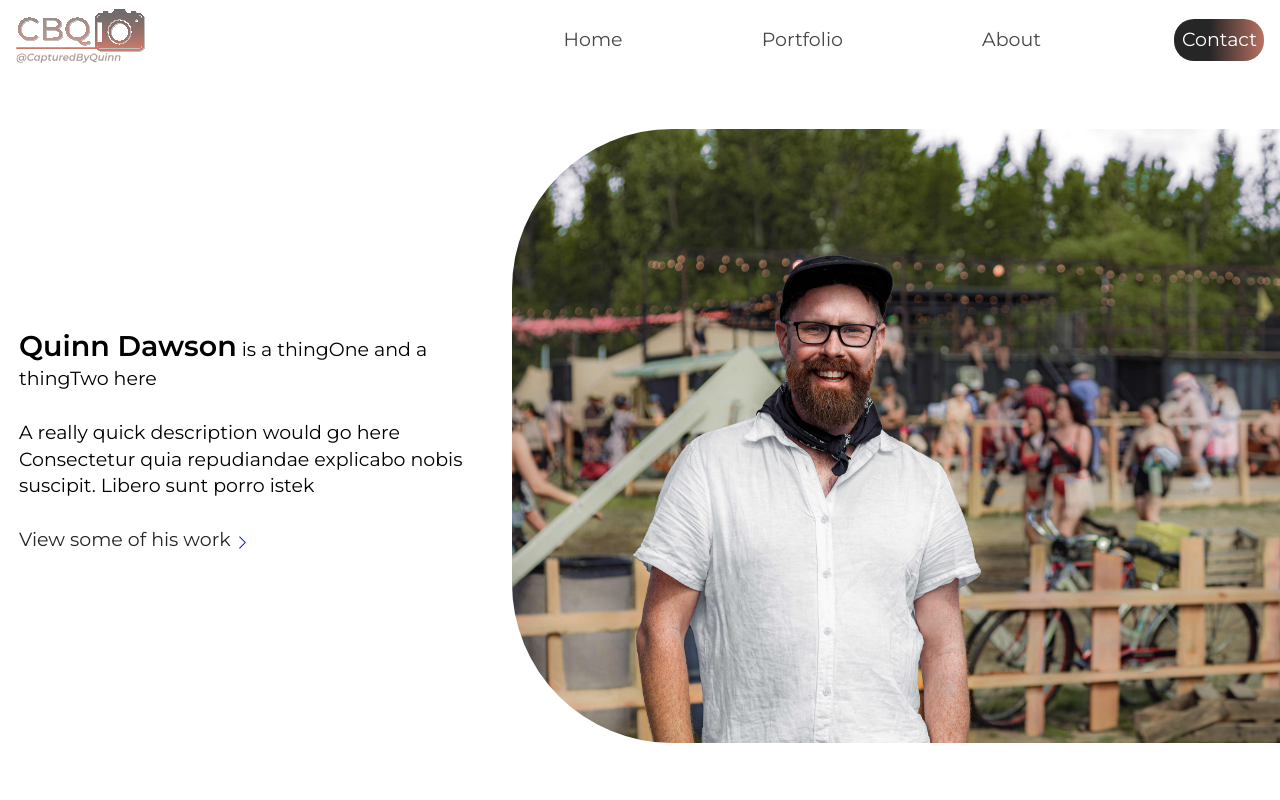
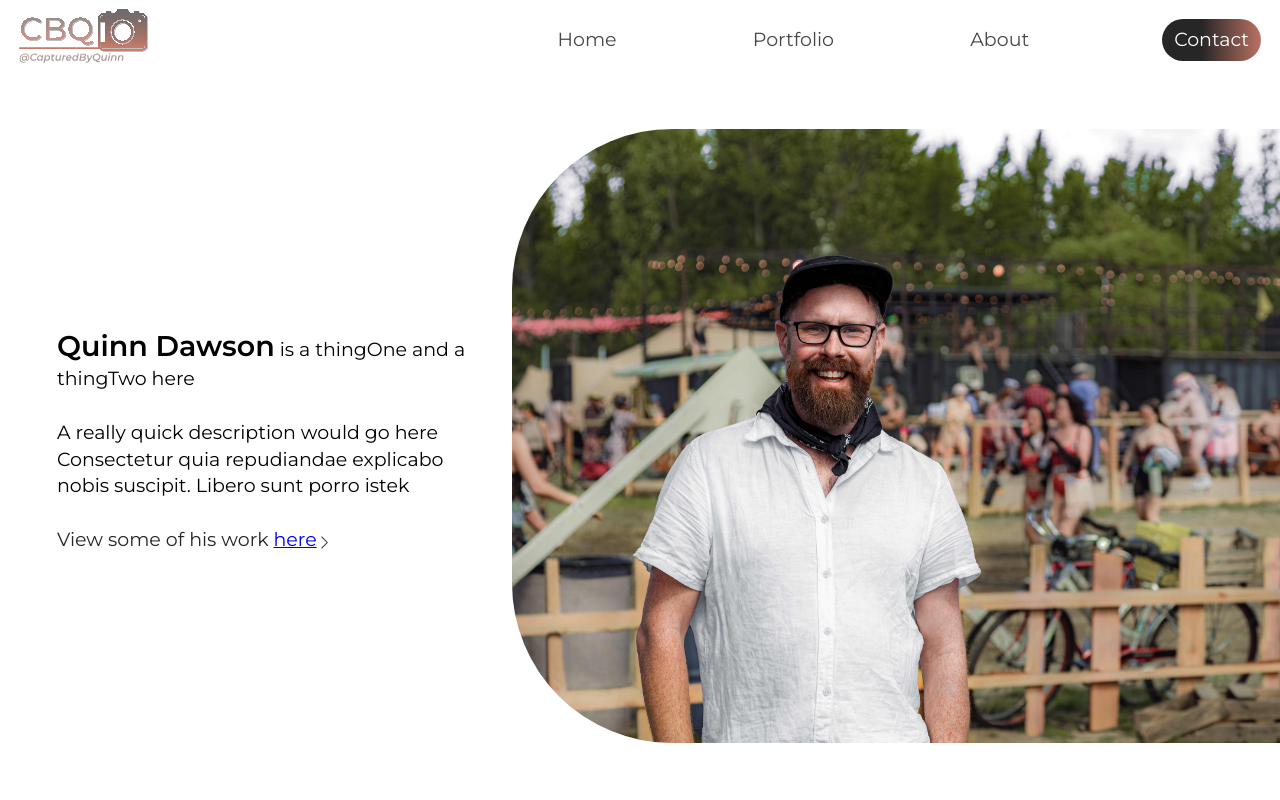
Before and after one commit to hn275/quinn-website, a React (Create React App) app: page / in a window 1280 px wide. Shown: the top 800 px of the page. Built offline with nearby package versions, Linux system fonts and the light colour scheme.

Commit message:
header done

```diff
--- a/src/Components/Hero/Hero.tsx
+++ b/src/Components/Hero/Hero.tsx
@@ -25,12 +25,13 @@ const Hero = (): JSX.Element => {
         </div>
 
         <aside>
-            <a href="#portfolio" className="portfolio-link">
-            View some of his work
-              <span className="right-chev">
-                <BsChevronRight />
-              </span>
-            </a>
+          View some of his work&nbsp;
+          <a href="#portfolio" className="portfolio-link">
+            <span>here</span>
+            <span className="right-chev">
+              <BsChevronRight />
+            </span>
+          </a>
         </aside>
 
       </article>
--- a/src/assets/stylesheets/css/Header.css
+++ b/src/assets/stylesheets/css/Header.css
@@ -8,7 +8,7 @@ header {
   height: 80px;
   position: sticky;
   top: 0;
-  padding: 0 1rem;
+  padding: 0 1em;
   z-index: 10;
 }
 header a {
@@ -62,9 +62,8 @@ header::after {
   text-align: center;
   background: linear-gradient(90deg, hsl(0deg, 0%, 15%) 40%, hsl(10deg, 39%, 56%));
   color: hsl(0deg, 0%, 100%);
-  padding: 8px;
-  border-radius: 20px;
-  width: 90px;
+  padding: 8px 12px;
+  border-radius: 23px;
   margin-left: 2em;
 }
 
@@ -87,6 +86,18 @@ nav .nav-links {
   width: 100%;
   height: auto;
 }
+#hero aside {
+  color: hsl(0deg, 0%, 15%);
+}
+#hero aside .portfolio-link {
+  display: inline-block;
+  position: relative;
+}
+#hero aside .portfolio-link svg {
+  position: relative;
+  top: 4px;
+  color: hsl(0deg, 0%, 15%);
+}
 #hero img {
   transform: scaleX(-1);
   width: 100%;
@@ -99,25 +110,16 @@ nav .nav-links {
 }
 #hero article {
   height: 14em;
-  max-width: 42ch;
   padding: 1em;
   margin: 0 auto;
   display: flex;
   flex-flow: column nowrap;
   justify-content: space-between;
   align-items: flex-start;
+  max-width: 65ch;
 }
 #hero p {
   margin: 1em 0;
-}
-#hero .portfolio-link a {
-  color: hsl(0deg, 0%, 15%);
-  font-style: italic;
-}
-#hero .portfolio-link span {
-  position: relative;
-  top: 4px;
-  left: 4px;
 }
 
 /* MEDIA QUERY */
@@ -162,33 +164,32 @@ nav .nav-links {
     grid-template-columns: 1fr 60%;
     grid-template-areas: "text hero";
   }
-  #hero .portfolio-link {
-    text-decoration: none;
-    color: hsl(0deg, 0%, 15%);
-    position: relative;
-    overflow: hidden;
-  }
-  #hero .portfolio-link .right-chev {
-    position: relative;
+  #hero .right-chev {
+    display: inline-block;
     transition: all 200ms 100ms ease-out;
   }
   #hero .portfolio-link:hover .right-chev {
-    left: 12px;
+    transform: translateX(6px);
   }
-  #hero .hero-picture {
+  .hero-picture {
     grid-area: hero;
     width: 100%;
   }
-  #hero .hero-picture img {
+  .hero-picture img {
     width: 100%;
     border-radius: 0px 160px 160px 0px;
   }
-  #hero article {
+  article {
     grid-area: text;
+    max-width: 45ch;
+    margin-left: 2em !important;
   }
 }
 /* TABLET SCREEN */
 @media only screen and (max-width: 768px) {
+  #hero article {
+    width: 65ch;
+  }
   nav {
     gap: 1em;
   }
@@ -209,10 +210,10 @@ nav .nav-links {
   }
   .nav-links {
     position: absolute;
-    top: calc(50px + 0.5rem);
+    top: calc(50px + 0.9rem);
     right: 0.5em;
-    height: 140px;
     display: flex;
+    gap: 1em;
     flex-flow: column nowrap;
     flex-direction: column;
     justify-content: space-around;
@@ -227,10 +228,12 @@ nav .nav-links {
     border-radius: 26px;
     padding: 8px 14px;
     opacity: 0;
+    pointer-events: none;
     transform: translateY(-10px);
     transition: transform 250ms ease-out, opacity 250ms ease-out;
   }
   .nav-links .nav-item.active {
+    pointer-events: auto;
     opacity: 1;
     transform: translateY(0);
     transition: transform 250ms ease-in, opacity 250ms ease-in;
--- a/src/assets/stylesheets/scss/Header.scss
+++ b/src/assets/stylesheets/scss/Header.scss
@@ -12,7 +12,7 @@ header {
   height: $navHeight;
   position: sticky;
   top: 0;
-  padding: 0 1rem;
+  padding: 0 1em;
   z-index: 10;
 
   $transition-time: 250ms;
@@ -67,9 +67,8 @@ header::after {
   text-align: center;
   background: linear-gradient( 90deg, colors.$dark-gray 40%, colors.$red-ish ); // TODO: change this gradient color to match the dark part of the logo
   color: hsl(0deg, 0%, 100%);
-  padding: 8px;
-  border-radius: 20px;
-  width: 90px;
+  padding: 8px 12px;
+  border-radius: 23px;
   margin-left: 2em;
 }
 
@@ -93,6 +92,18 @@ nav {
 #hero {
   width: 100%;
   height: auto;
+  aside {
+    color: colors.$dark-gray;
+    .portfolio-link {
+      display: inline-block;
+      position: relative;
+      svg {
+        position: relative;
+        top: 4px;
+        color: colors.$dark-gray;
+      }
+    }
+  }
   img {
     transform: scaleX(-1);
     width: 100%;
@@ -105,27 +116,16 @@ nav {
   }
   article {
     height: 14em;
-    max-width: 42ch;
     padding: 1em;
     margin: 0 auto;
     display: flex;
     flex-flow: column nowrap;
     justify-content: space-between;
     align-items: flex-start;
+    max-width: 65ch;
   }
   p {
     margin: 1em 0 ;
-  }
-  .portfolio-link {
-    a {
-      color: colors.$dark-gray; // TODO: linear gradrient color here?
-      font-style: italic;
-    }
-    span {
-      position: relative;
-      top: 4px;
-      left: 4px;
-    }
   }
 }
 
@@ -172,23 +172,14 @@ nav {
     position: relative;
     grid-template-columns: 1fr 60%; // TODO: change this for the bigger screen size
     grid-template-areas: "text hero";
-
-    .portfolio-link {
-      text-decoration: none;
-      color: colors.$dark-gray;
-      position: relative;
-      overflow: hidden;
-
     .right-chev {
-        position: relative;
+      display: inline-block;
       transition: all 200ms 100ms ease-out;
     }
-
-      &:hover .right-chev {
-        left: 12px;
+    .portfolio-link:hover .right-chev {
+      transform: translateX(6px);
     }
   }
-
   .hero-picture {
     grid-area: hero;
     width: 100%;
@@ -198,14 +189,20 @@ nav {
       border-radius: 0px 160px 160px 0px; // NOTE: delete to show quinn square design
     }
   }
-
   article {
     grid-area: text;
+    max-width: 45ch;
+    margin-left: 2em !important;
   }
 }
-}
+
 /* TABLET SCREEN */
 @media only screen and (max-width: 768px) {
+  #hero {
+    article {
+      width: 65ch;
+    }
+  }
   nav {
     gap: 1em;
   }
@@ -232,10 +229,10 @@ nav {
   }
   .nav-links {
     position: absolute;
-    top: calc(#{$navHeight} + 0.5rem); // 60px is the height of the header and nav bar
+    top: calc(#{$navHeight} + 0.9rem); // 60px is the height of the header and nav bar
     right: 0.5em;
-    height: 140px;
     display: flex;
+    gap: 1em;
     flex-flow: column nowrap;
     flex-direction: column;
     justify-content: space-around;
@@ -250,11 +247,13 @@ nav {
       border-radius: 26px;
       padding: 8px 14px;
       opacity: 0;
+      pointer-events: none;
       transform: translateY(-10px);
       transition: transform 250ms ease-out,
         opacity 250ms ease-out;
     }
     .nav-item.active {
+      pointer-events: auto;
       opacity: 1;
       transform: translateY(0);
       transition: transform 250ms ease-in,
```
Also changed, not shown: 1 other file (tests, documents, lock files or other folders). Lines whose indentation alone changed are shown as unchanged.
